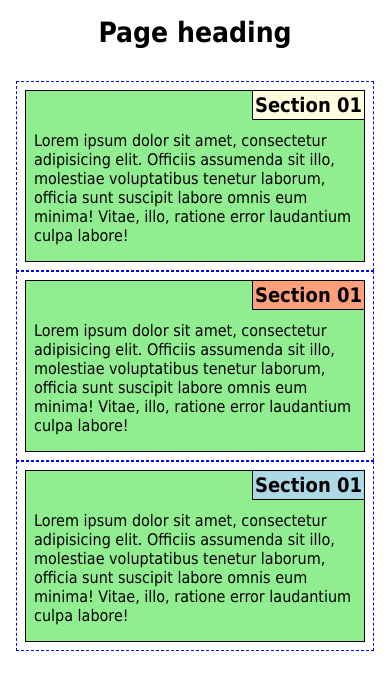
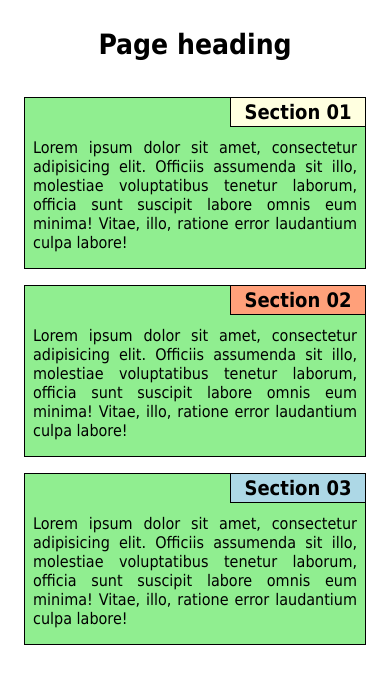
Before and after one commit to akupaka/coursera-web4, a plain HTML site: page module2-solution/index.html in a window 390 px wide. Drawn offline with Linux system fonts and the light colour scheme.

Commit message:
small corrections

```diff
--- a/module2-solution/css/style.css
+++ b/module2-solution/css/style.css
@@ -5,26 +5,25 @@
 }
 
 body {
-	padding: 1em;
+
 
 	font-family: Tahoma, sans-serif;
 	font-size: 12pt;
 }
 
 h1 {
+	margin: 1em;
 	text-align: center;
 	font-size: 1.75em;
 }
 
 .section-container {
-	margin-top: 2em;
+	margin: 1em;
 }
 
 .section-section {
 	float: left;
 	padding: 0.5em; /*.section-content=margin*/
-
-	border: 1px dashed blue;
 }
 
 .section-border {
@@ -64,6 +63,8 @@ h1 {
 .section-text {
 	margin-top: 2em;
 	padding: 0.5em 0.5em 1em;
+
+	text-align: justify;
 }
 
 
@@ -72,6 +73,10 @@ h1 {
 
 	.sl-1, .sl-2 {
 		width: 100%;
+	}
+
+	.section-title {
+		width: 40%;
 	}
 
 }
@@ -83,12 +88,12 @@ h1 {
 		width: 50%;
 	}
 
+	.sl-2 {
+		width: 100%;
+	}
+
 	.sl-1 .section-title {
 		width: 40%;
-	}
-
-	.sl-2 {
-		width: 100%;
 	}
 
 	.sl-2 .section-title {
@@ -100,13 +105,12 @@ h1 {
 /*   Desktop Layout   */
 @media screen and (min-width: 992px) {
 
+	.sl-1, .sl-2 {
+		width: 33.33%;
+	}
+
 	.section-title {
 		width: 40%;
 	}
 
-
-	.sl-1, .sl-2 {
-		width: 33.33%;
-	}
-
 }
--- a/module2-solution/index.html
+++ b/module2-solution/index.html
@@ -25,7 +25,7 @@
 
 		<div id="section02" class="section-section sl-1">
 			<div class="section-content section-border">
-				<div class="section-title section-border">Section 01</div>
+				<div class="section-title section-border">Section 02</div>
 				<div class="section-text">
 					Lorem ipsum dolor sit amet, consectetur adipisicing elit. Officiis assumenda sit illo, molestiae voluptatibus tenetur laborum,
 					officia sunt suscipit labore omnis eum minima! Vitae, illo, ratione error laudantium culpa labore!
@@ -35,7 +35,7 @@
 
 		<div id="section03" class="section-section sl-2">
 			<div class="section-content section-border">
-				<div class="section-title section-border">Section 01</div>
+				<div class="section-title section-border">Section 03</div>
 				<div class="section-text">
 					Lorem ipsum dolor sit amet, consectetur adipisicing elit. Officiis assumenda sit illo, molestiae voluptatibus tenetur laborum,
 					officia sunt suscipit labore omnis eum minima! Vitae, illo, ratione error laudantium culpa labore!
```
